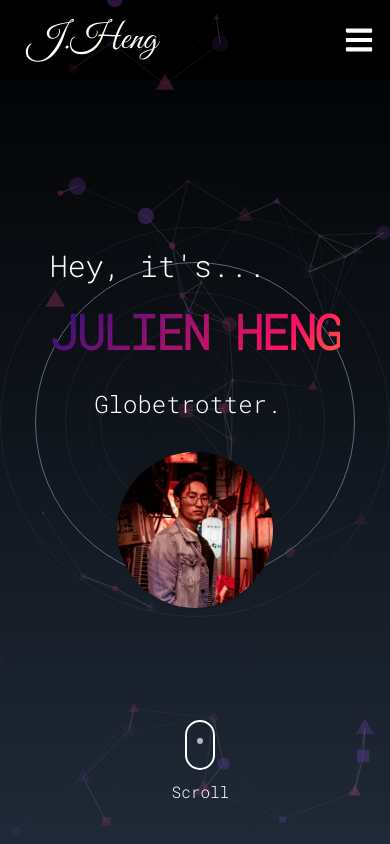
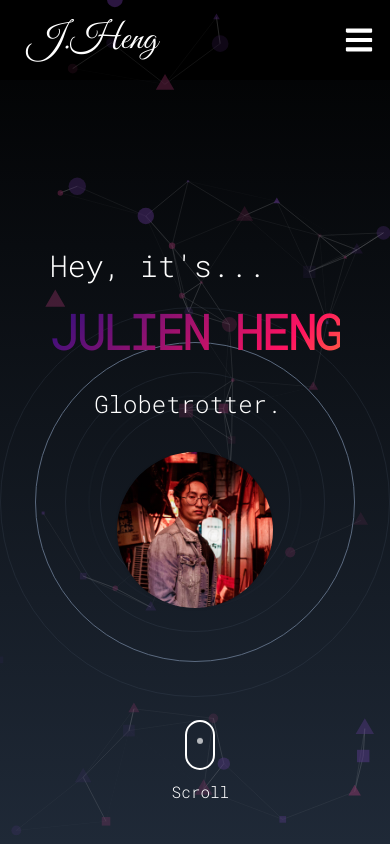
Before and after one commit to julienheng/portfoliopage-react, a React (Create React App) app: page / in a window 390 px wide. Shown: the top 844 px of the page. Built offline with nearby package versions, Linux system fonts and the light colour scheme.

Commit message:
fixed it

```diff
--- a/src/components/BackgroundCircles.js
+++ b/src/components/BackgroundCircles.js
@@ -13,12 +13,12 @@ function BackgroundCircles() {
         transition={{ duration: 2.5 }}
         className="relative flex justify-center items-center"
       >
-        <div className="absolute border border-slate-500 rounded-full h-[50px] w-[50px] md:h-[200px] md:w-[200px] md:mt-52 motion-safe:animate-ping opacity-20" />
-        <div className="absolute border border-slate-500 rounded-full h-[120px] w-[120px] md:h-[300px] md:w-[300px] md:mt-52 motion-safe:animate-ping opacity-20" />
-        <div className="absolute border border-slate-500 rounded-full h-[190px] w-[190px] md:h-[500px] md:w-[500px] md:mt-52 animate-pulse opacity-5" />
-        <div className="absolute border border-slate-500 rounded-full h-[260px] w-[260px] md:h-[650px] md:w-[650px] md:mt-52 animate-pulse opacity-5" />
-        <div className="absolute border border-slate-500 rounded-full  h-[320px] w-[320px] md:h-[800px] md:w-[800px] md:mt-52 animate-pulse " />
-        <div className="absolute border border-slate-500 rounded-full  h-[390px] w-[390px] md:h-[1000px] md:w-[1000px] md:mt-52 animate-pulse opacity-5" />
+        <div className="absolute border border-slate-500 rounded-full h-[50px] w-[50px] md:h-[200px] md:w-[200px] mt-40 md:mt-52 motion-safe:animate-ping opacity-20" />
+        <div className="absolute border border-slate-500 rounded-full h-[120px] w-[120px] md:h-[300px] md:w-[300px] mt-40 md:mt-52 motion-safe:animate-ping opacity-20" />
+        <div className="absolute border border-slate-500 rounded-full h-[190px] w-[190px] md:h-[500px] md:w-[500px] mt-40 md:mt-52 animate-pulse opacity-5" />
+        <div className="absolute border border-slate-500 rounded-full h-[260px] w-[260px] md:h-[650px] md:w-[650px] mt-40 md:mt-52 animate-pulse opacity-5" />
+        <div className="absolute border border-slate-500 rounded-full  h-[320px] w-[320px] md:h-[800px] md:w-[800px] mt-40 md:mt-52 animate-pulse " />
+        <div className="absolute border border-slate-500 rounded-full  h-[390px] w-[390px] md:h-[1000px] md:w-[1000px] mt-40 md:mt-52 animate-pulse opacity-5" />
       </motion.div>
     </>
   );
--- a/src/components/Home.js
+++ b/src/components/Home.js
@@ -18,7 +18,7 @@ function Home() {
           <BackgroundCircles />
         </div>
         <h2 className="text-left text-3xl lg:text-4xl z-0">Hey, it's...</h2>
-        <h1 className="name w-full font-extrabold text-5xl my-6 md:text-8xl lg:mx-25 pb-2 tracking-tighter z-0">JULIEN HENG</h1>
+        <h1 className="name w-full font-black text-5xl my-6 md:text-8xl lg:mx-25 pb-2 tracking-tighter z-0">JULIEN HENG</h1>
 
         <p className="job text-2xl md:text-5xl text-center mb-5">
           <Typical steps={["Software Developer.", 2000, "Globetrotter.", 2000]} loop={Infinity} />
```
